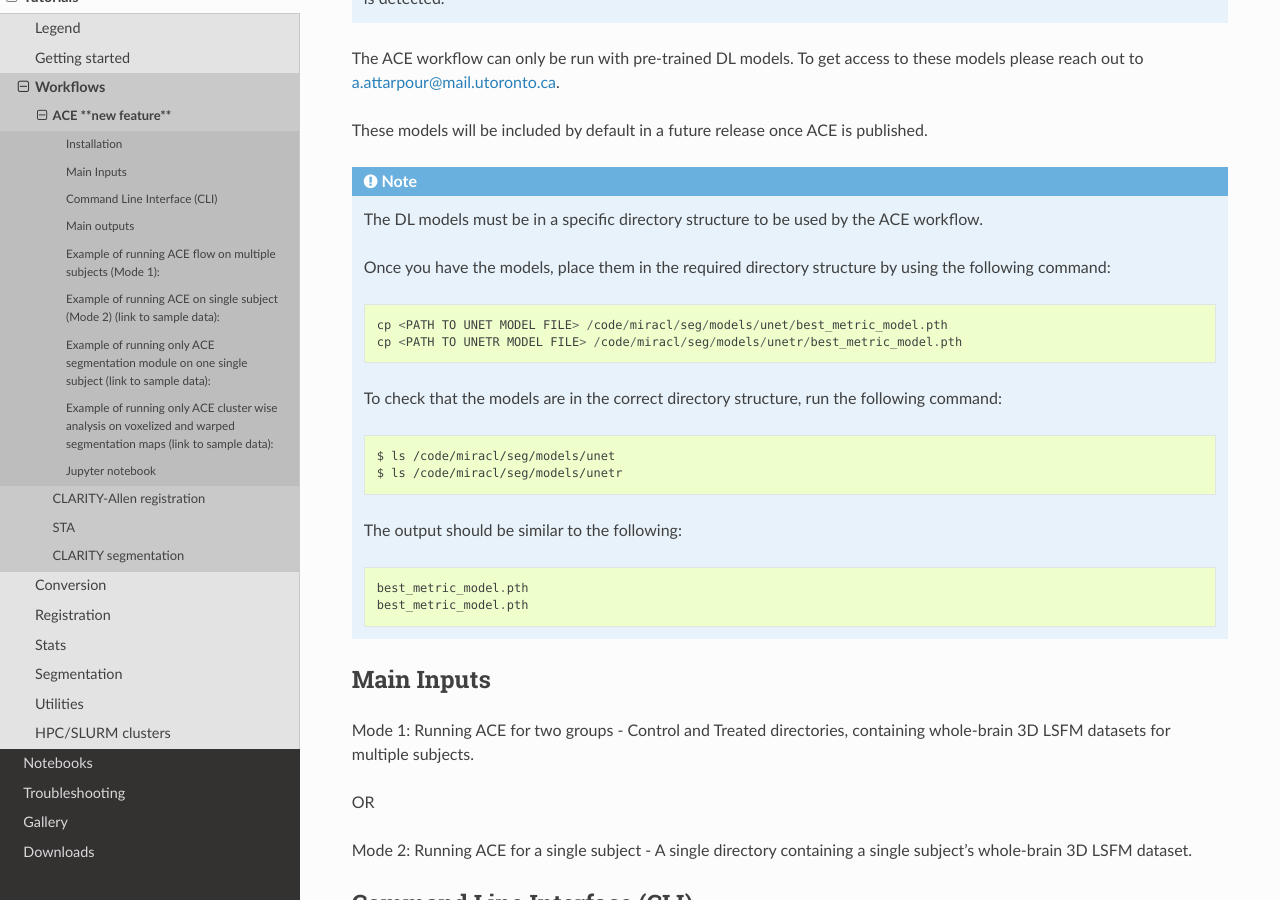
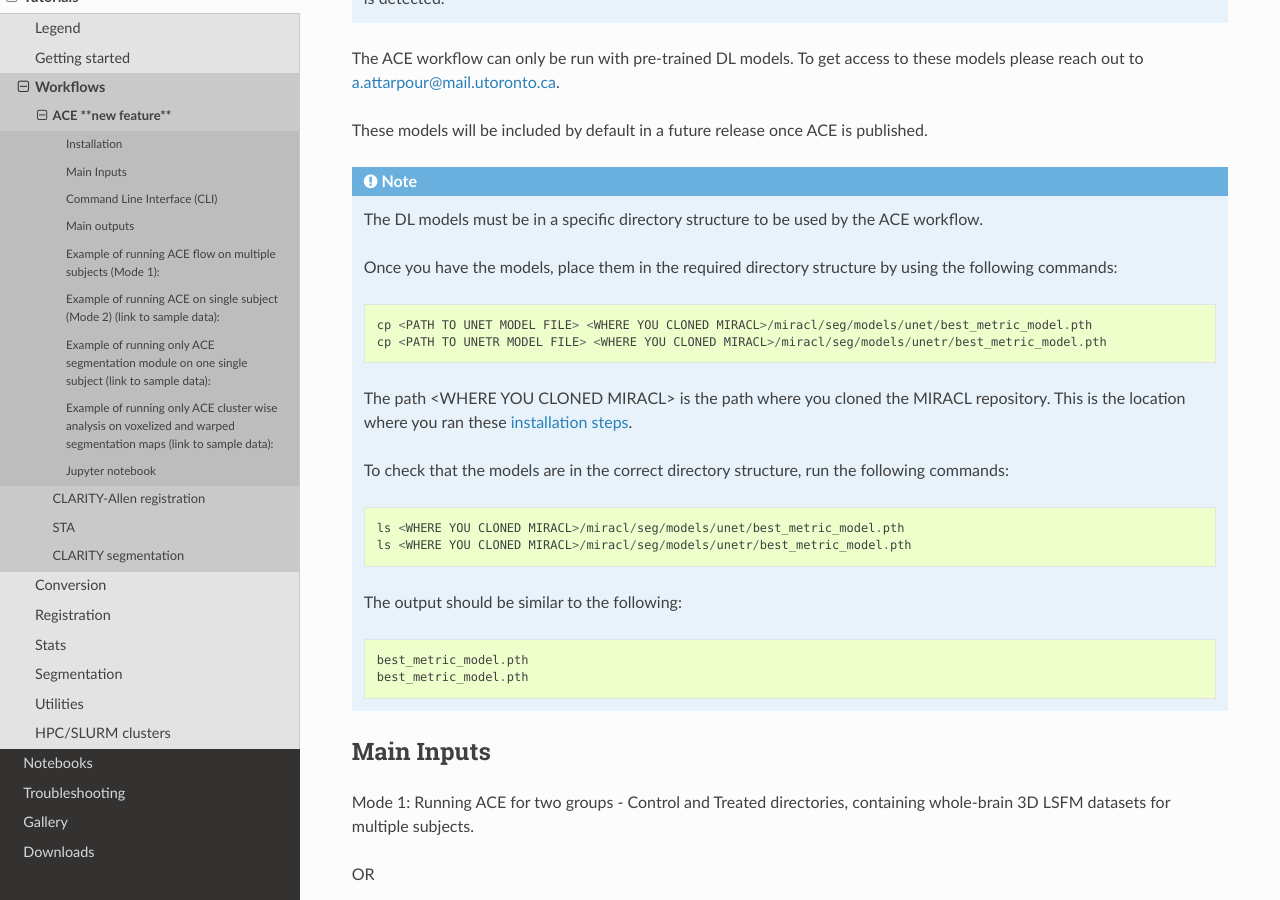
Before and after one commit to AICONSlab/MIRACL, a Sphinx documentation site: the page built from docs/tutorials/workflows/ace_flow/ace_flow.rst, in a window 1280 px wide and 900 px high, scrolled down 704 px. Built offline with Sphinx 7.4.7 and the Read the Docs theme 2.0.0, drawn with Linux system fonts in a browser that asks for light colours.

Commit message:
[fix] Increase description for adding ACE model files

```diff
--- a/docs/installation/installation.rst
+++ b/docs/installation/installation.rst
@@ -62,6 +62,8 @@ either of the following methods:
       specific versions see below for our ``Additional build options`` section.
 
       Clone the :program:`MIRACL` repo to your machine:
+
+      .. _git clone target:
 
       .. code-block::
 
--- a/docs/tutorials/workflows/ace_flow/ace_flow.rst
+++ b/docs/tutorials/workflows/ace_flow/ace_flow.rst
@@ -41,19 +41,22 @@ These models will be included by default in a future release once ACE is publish
 
    The DL models must be in a specific directory structure to be used by the ACE workflow.
 
-   Once you have the models, place them in the required directory structure by using the following command:
+   Once you have the models, place them in the required directory structure by using the following commands:
 
    .. code-block::
 
-      cp <PATH TO UNET MODEL FILE> /code/miracl/seg/models/unet/best_metric_model.pth
-      cp <PATH TO UNETR MODEL FILE> /code/miracl/seg/models/unetr/best_metric_model.pth
+      cp <PATH TO UNET MODEL FILE> <WHERE YOU CLONED MIRACL>/miracl/seg/models/unet/best_metric_model.pth
+      cp <PATH TO UNETR MODEL FILE> <WHERE YOU CLONED MIRACL>/miracl/seg/models/unetr/best_metric_model.pth
 
-   To check that the models are in the correct directory structure, run the following command:
+   The path <WHERE YOU CLONED MIRACL> is the path where you cloned the MIRACL repository. This is the
+   location where you ran these :ref:`installation steps <git clone target>`.
+
+   To check that the models are in the correct directory structure, run the following commands:
 
    .. code-block::
 
-      $ ls /code/miracl/seg/models/unet
-      $ ls /code/miracl/seg/models/unetr
+      ls <WHERE YOU CLONED MIRACL>/miracl/seg/models/unet/best_metric_model.pth
+      ls <WHERE YOU CLONED MIRACL>/miracl/seg/models/unetr/best_metric_model.pth
 
    The output should be similar to the following:
 
```
